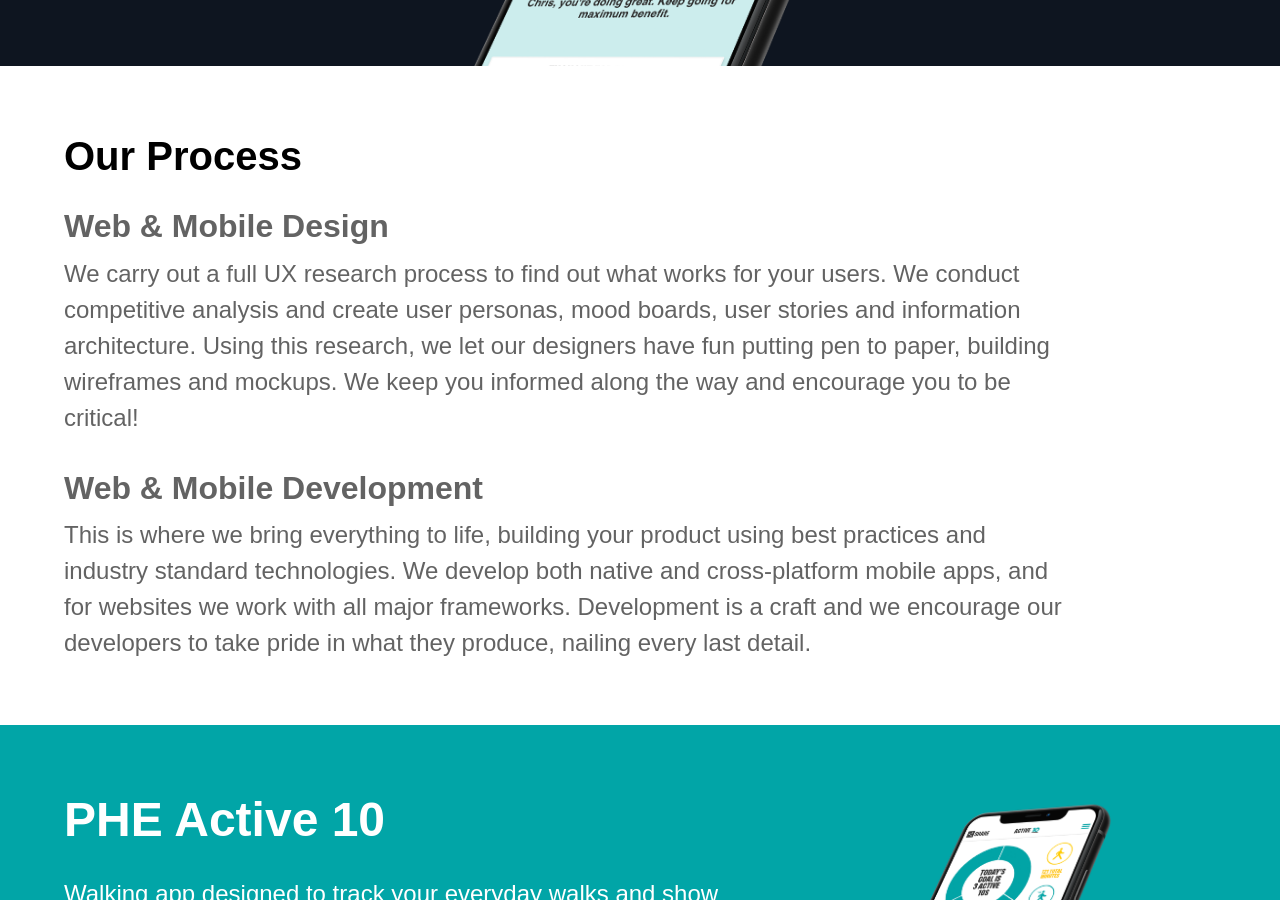
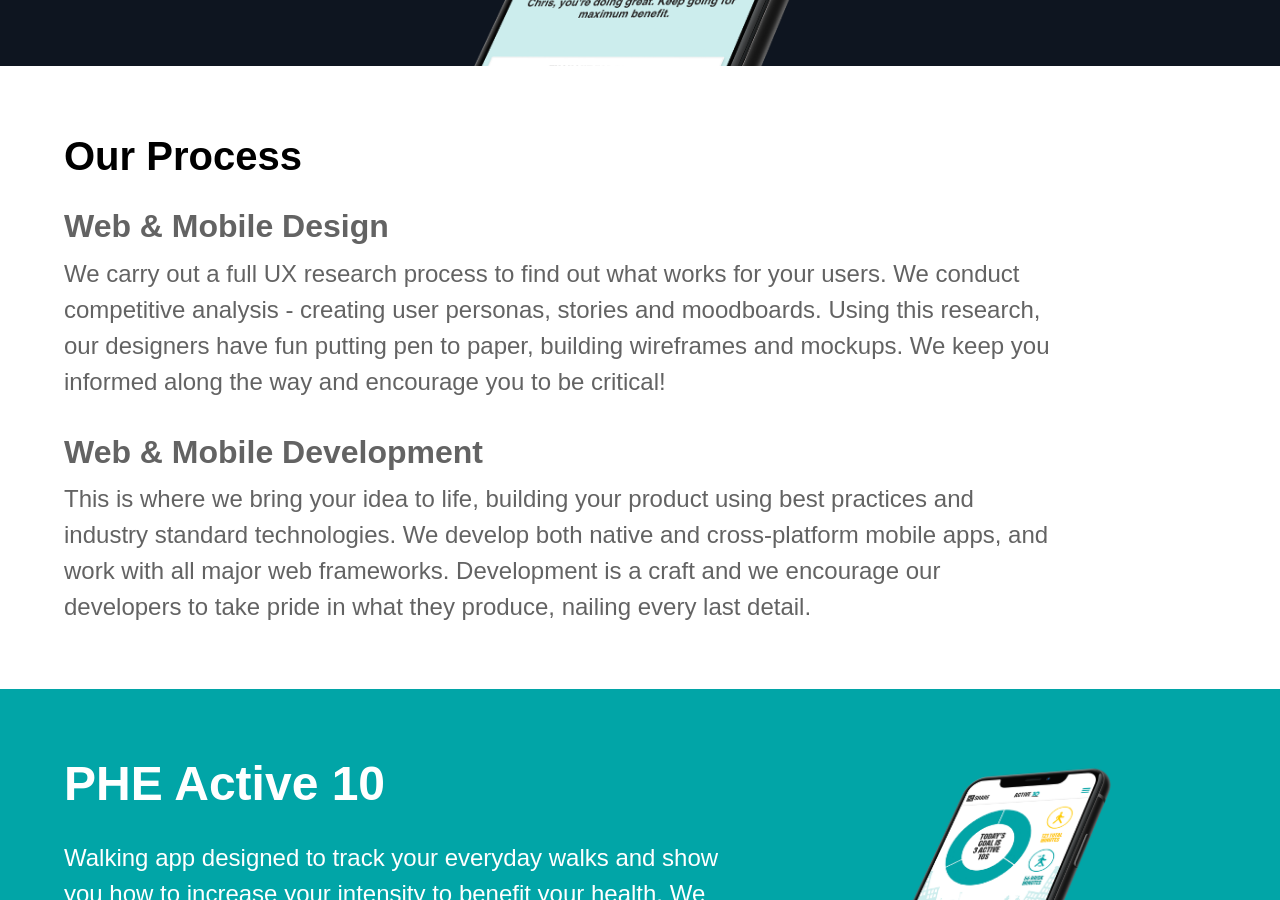
Before and after one commit to chrisjingram/octave-website, a Jekyll site: the page built from index.html, in a window 1280 px wide and 900 px high, scrolled down 744 px. Built offline with Jekyll 4.4.1, drawn with Linux system fonts in a browser that asks for light colours; nearby versions of some CDN libraries; some web fonts are replaced.

Commit message:
Updated copy in intro

```diff
--- a/_includes/intro.html
+++ b/_includes/intro.html
@@ -1,7 +1,7 @@
 <section id="intro">
   <h2>Our Process</h2>
   <h3>Web & Mobile Design</h3>
-  <p>We carry out a full UX research process to find out what works for your users. We conduct competitive analysis and create user personas, mood boards, user stories and information architecture. Using this research, we let our designers have fun putting pen to paper, building wireframes and mockups. We keep you informed along the way and encourage you to be critical!</p>
+  <p>We carry out a full UX research process to find out what works for your users. We conduct competitive analysis - creating user personas, stories and moodboards. Using this research, our designers have fun putting pen to paper, building wireframes and mockups. We keep you informed along the way and encourage you to be critical!</p>
   <h3>Web & Mobile Development</h3>
-  <p>This is where we bring everything to life, building your product using best practices and industry standard technologies. We develop both native and cross-platform mobile apps, and for websites we work with all major frameworks. Development is a craft and we encourage our developers to take pride in what they produce, nailing every last detail.</p>
+  <p>This is where we bring your idea to life, building your product using best practices and industry standard technologies. We develop both native and cross-platform mobile apps, and work with all major web frameworks. Development is a craft and we encourage our developers to take pride in what they produce, nailing every last detail.</p>
 </section>
```
